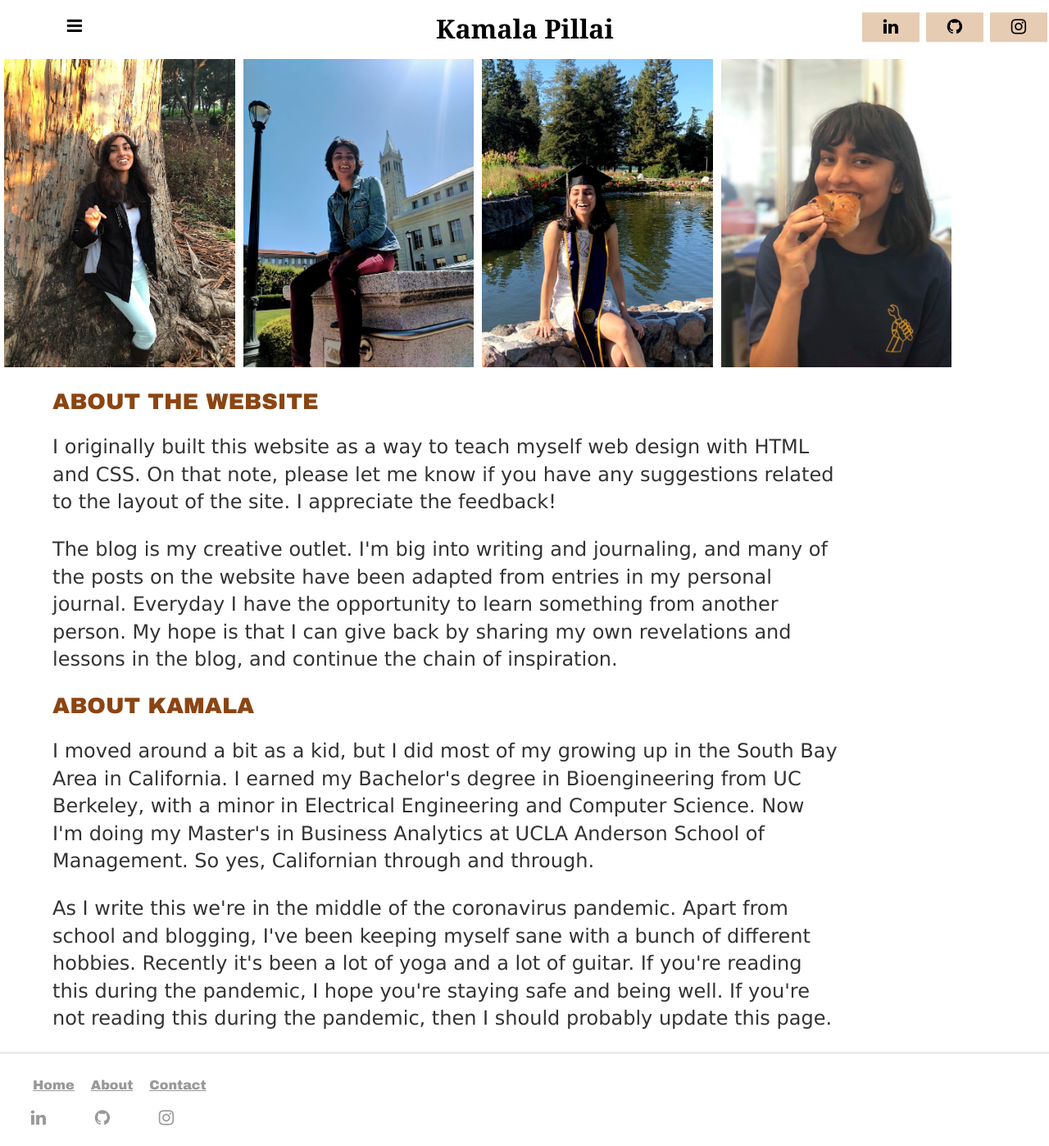
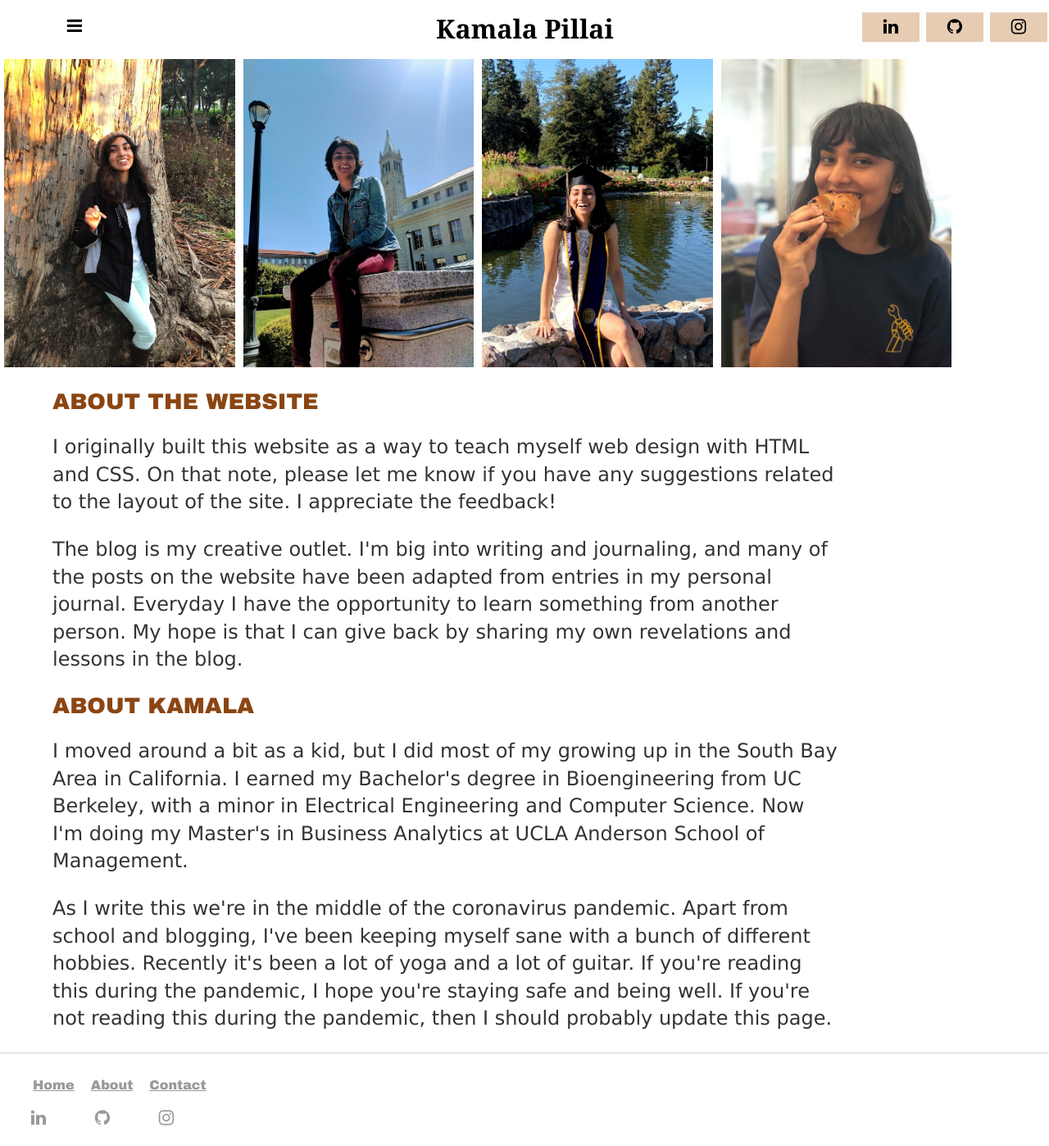
Before and after one commit to kpill/kpill.github.io, a Jekyll site: the page built from about/index.html, in a window 1280 px wide. Shown: the whole page at 82% size. Built offline with Jekyll 4.4.1, drawn with Linux system fonts in a browser that asks for light colours.

Commit message:
Update index.html

```diff
--- a/about/index.html
+++ b/about/index.html
@@ -22,12 +22,11 @@ title: About Me
 	<p class ="about">I originally built this website as a way to teach myself web design with HTML and CSS. On that note, please let me know if you have any suggestions related
   to the layout of the site. I appreciate the feedback!</p>
   <p class="about">The blog is my creative outlet. I'm big into writing and journaling, and many of the posts on the website have been adapted from entries in my personal journal. Everyday I have the
-	  opportunity to learn something from another person. My hope is that I can give back by sharing my own revelations and lessons in the blog, and continue the chain of inspiration.</p>
+	  opportunity to learn something from another person. My hope is that I can give back by sharing my own revelations and lessons in the blog.</p>
 
 	<h1 class="about">ABOUT KAMALA</h1>
 	<p class="about">I moved around a bit as a kid, but I did most of my growing up in the South Bay Area in California. I earned my Bachelor's degree in Bioengineering
-	from UC Berkeley, with a minor in Electrical Engineering and Computer Science. Now I'm doing my Master's in Business Analytics at UCLA Anderson School of Management. So yes,
-	Californian through and through. </p>
+	from UC Berkeley, with a minor in Electrical Engineering and Computer Science. Now I'm doing my Master's in Business Analytics at UCLA Anderson School of Management.</p>
 	<p class="about">As I write this we're in the middle of the coronavirus pandemic. Apart from school and blogging, I've been keeping myself sane with a bunch of different hobbies.
 	Recently it's been a lot of yoga and a lot of guitar. If you're reading this during the pandemic, I hope you're staying safe and being well. If you're not reading this
 	during the pandemic, then I should probably update this page.</p>
```
